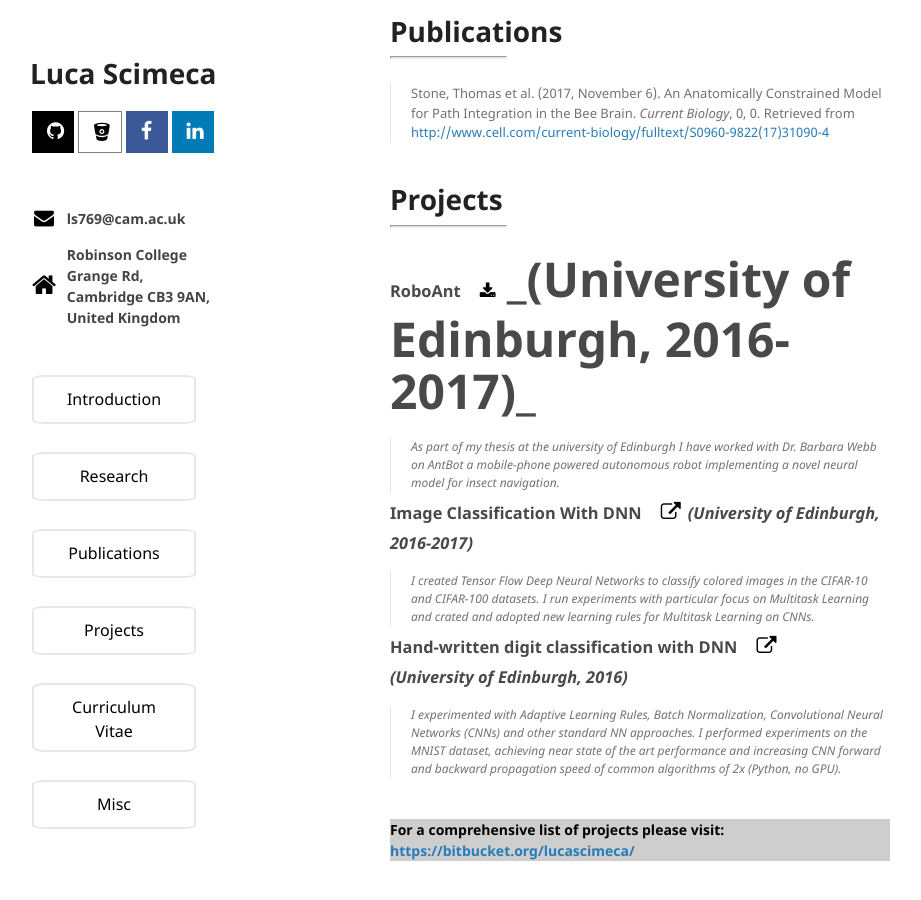
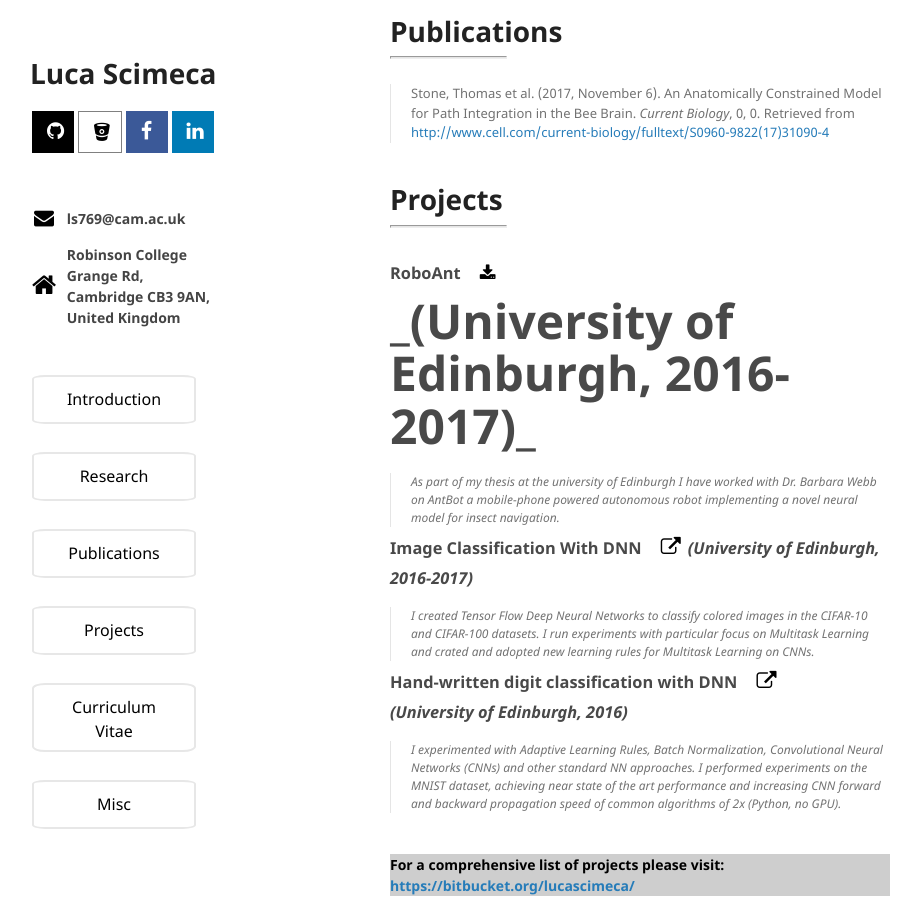
Before and after one commit to lucascimeca/lucascimeca.github.io, a Jekyll site: the page built from index.md, in a window 1280 px wide and 900 px high, scrolled down 1164 px. Shown: the whole window, without its empty margins (180-1101 px from the left). Built offline with Jekyll 4.4.1, drawn with Linux system fonts in a browser that asks for light colours; nearby versions of some CDN libraries; the repository's description, which GitHub fills in, is left out.

Commit message:
Update index.md

```diff
--- a/index.md
+++ b/index.md
@@ -38,7 +38,7 @@ My interests lie mainly in Machine Learning and Robotics, particularly I am inte
 # [](#Projects) Projects
 <hr style="width: 115px">
 
-### [](#RoboAnt) RoboAnt <a href="https://bitbucket.org/lucascimeca/antbot-a-biologically-inspired-approach-to-path-integration/raw/90d120d07c7fc6221d4ef454e8d6abab17988a72/Luca_Scimeca_AntBot.pdf" class="fa fa-download" style="font-size: 17px"></a><font size="12px">_(University of Edinburgh, 2016-2017)_</font>
+### [](#RoboAnt) RoboAnt <a href="https://bitbucket.org/lucascimeca/antbot-a-biologically-inspired-approach-to-path-integration/raw/90d120d07c7fc6221d4ef454e8d6abab17988a72/Luca_Scimeca_AntBot.pdf" class="fa fa-download" style="font-size: 17px"></a><br/><font size="12px">_(University of Edinburgh, 2016-2017)_</font>
 
 > <div style="font-style: italic; font-size: 12px">As part of my thesis at the university of Edinburgh I have worked with Dr. Barbara Webb on AntBot a mobile-phone powered autonomous robot implementing a novel neural model for insect navigation.</div>
 
```
